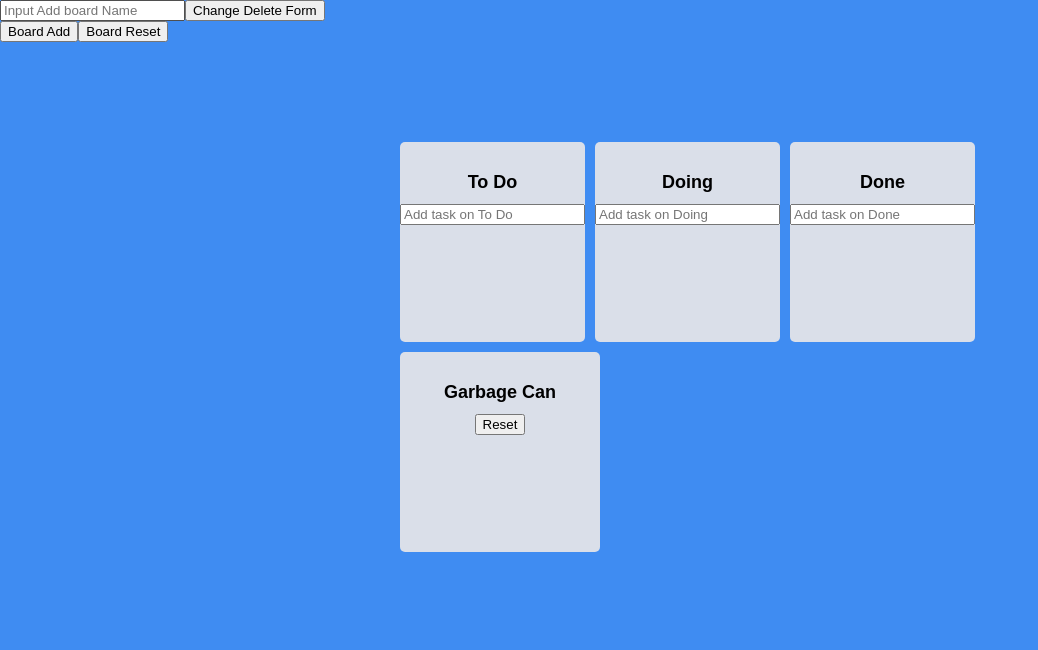
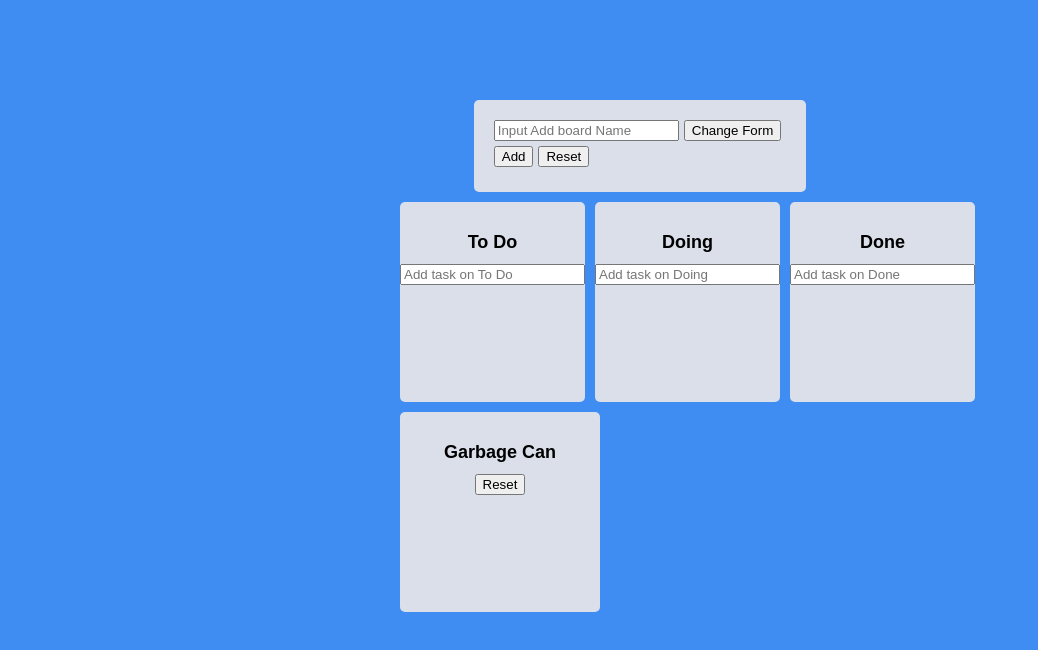
Before and after one commit to Eluwing/pratice_animation_app, a React (Create React App) app: page / in a window 1280 px wide. Shown: the top 650 px of the page, without its empty margins (0-1038 px from the left). Built offline with nearby package versions, Linux system fonts and the light colour scheme.

Commit message:
[Feature]improvement ui

```diff
--- a/src/App.tsx
+++ b/src/App.tsx
@@ -79,7 +79,7 @@ const Wrapper = styled.div`
   margin: 0 auto;
   justify-content: center;
   align-items: center;
-  padding-top: 100px;
+  padding-top: 10px;
 `;
 
 const Boards = styled.div`
@@ -102,6 +102,20 @@ const GarbageBoards = styled.div`
   display: flex;
   width: 100%;
   min-width: 200px;
+`;
+
+const BoardControllerWrapper = styled.div`
+  display: flex;
+  max-width: 480px;
+  width: 100%;
+  margin: 0 auto;
+  justify-content: center;
+  align-items: center;
+  padding-top: 100px;
+`;
+
+const BoardControllerForm = styled.div`
+  display: block;
 `;
 
 function App(): JSX.Element {
@@ -165,7 +179,11 @@ function App(): JSX.Element {
   return (
     <>
       <GlobalStyle />
-      <BoardController />
+      <BoardControllerWrapper>
+        <BoardControllerForm>
+          <BoardController />
+        </BoardControllerForm>
+      </BoardControllerWrapper>
       <DragDropContext onDragEnd={onDragEnd}>
         <Wrapper>
           <Boards>
--- a/src/Components/BoardController.tsx
+++ b/src/Components/BoardController.tsx
@@ -14,6 +14,26 @@ interface IBoardControllerForm {
 }
 
 const Form = styled.form``;
+
+const BoardControllerArea = styled.div`
+  display: flex;
+  padding: 20px 20px;
+  border-radius: 5px;
+  margin: 0 auto;
+  background-color: ${(props) => props.theme.boardColor};
+`;
+
+const FormButton = styled.div`
+  margin: 5px 0;
+`;
+
+const ResetButtonArea = styled.span`
+  margin: 0 5px;
+`;
+
+const ChangeFormButton = styled.span`
+  margin: 5px 5px;
+`;
 
 const BoardController = (): JSX.Element => {
   const setToDos = useSetRecoilState(toDoState);
@@ -77,7 +97,7 @@ const BoardController = (): JSX.Element => {
     return (
       <>
         <button onClick={onResetClick} type="button" name={BOARD_RESET_BUTTON}>
-          Board Reset
+          Reset
         </button>
       </>
     );
@@ -86,13 +106,17 @@ const BoardController = (): JSX.Element => {
   const DeleteForm = (): JSX.Element => {
     return (
       <>
+        <ChangeFormButton>
           <button onClick={onButtonChange} type="button" name={ADD_FORM}>
-          Change Add Form
+            Change Form
           </button>
-        <div>
-          <button type="submit">Board Delete</button>
+        </ChangeFormButton>
+        <FormButton>
+          <button type="submit">Delete</button>
+          <ResetButtonArea>
             <ResetButton />
-        </div>
+          </ResetButtonArea>
+        </FormButton>
       </>
     );
   };
@@ -100,18 +124,23 @@ const BoardController = (): JSX.Element => {
   const AddForm = (): JSX.Element => {
     return (
       <>
+        <ChangeFormButton>
           <button onClick={onButtonChange} type="button" name={DELETE_FORM}>
-          Change Delete Form
+            Change Form
           </button>
-        <div>
-          <button type="submit">Board Add</button>
+        </ChangeFormButton>
+        <FormButton>
+          <button type="submit">Add</button>
+          <ResetButtonArea>
             <ResetButton />
-        </div>
+          </ResetButtonArea>
+        </FormButton>
       </>
     );
   };
   return (
     <>
+      <BoardControllerArea>
         <Form onSubmit={handleSubmit(onBoardController)}>
           <input
             {...register('targetBoardName', { required: true })}
@@ -120,6 +149,7 @@ const BoardController = (): JSX.Element => {
           ></input>
           {isDeleteVisible ? <DeleteForm /> : <AddForm />}
         </Form>
+      </BoardControllerArea>
     </>
   );
 };
--- a/src/Components/GarbageBoard.tsx
+++ b/src/Components/GarbageBoard.tsx
@@ -12,7 +12,6 @@ const GarbageWrapper = styled.div`
   border-radius: 5px;
   min-height: 200px;
   margin-bottom: 10px;
-
   flex-direction: column;
 `;
 
```
Lines whose indentation alone changed are shown as unchanged.
